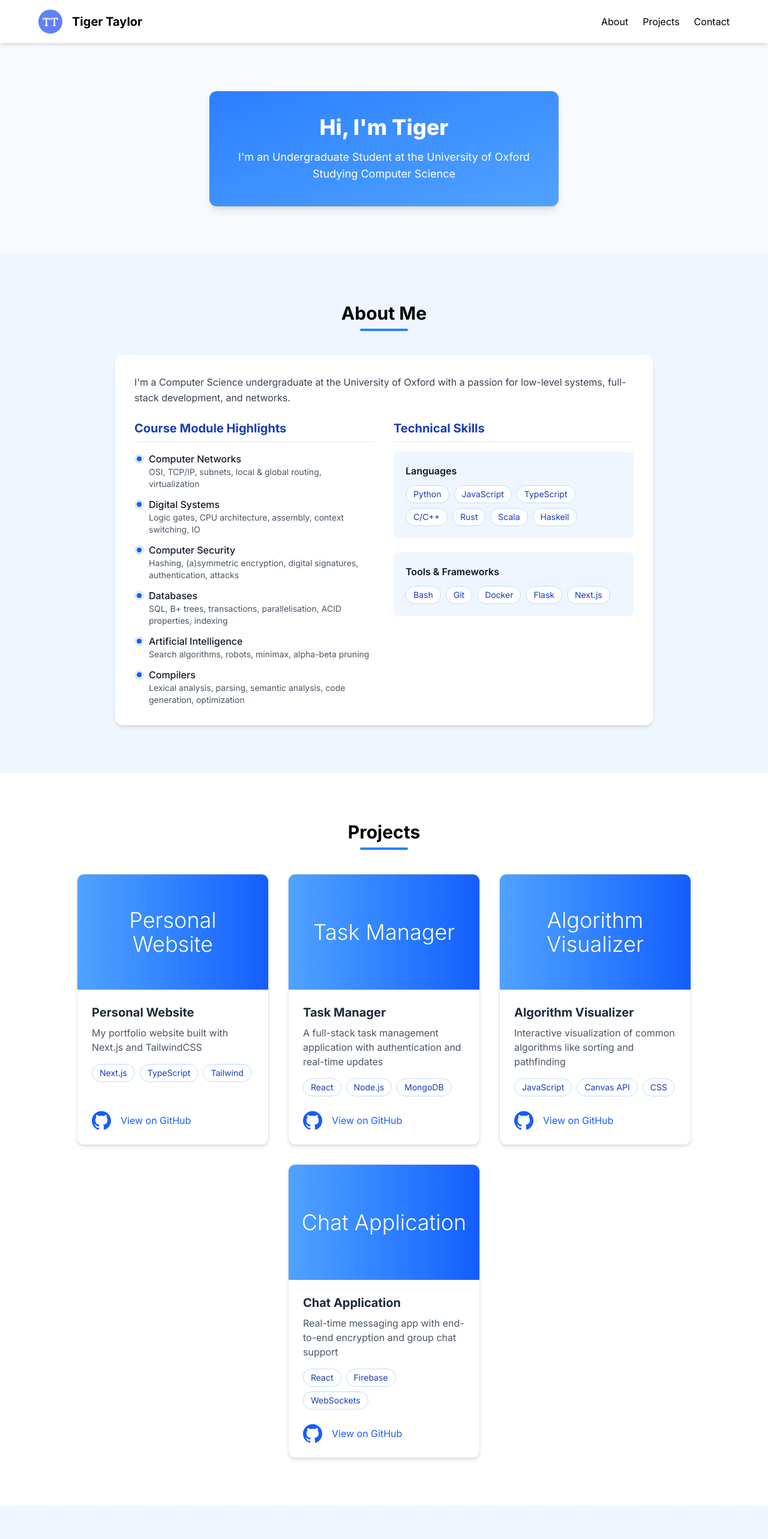
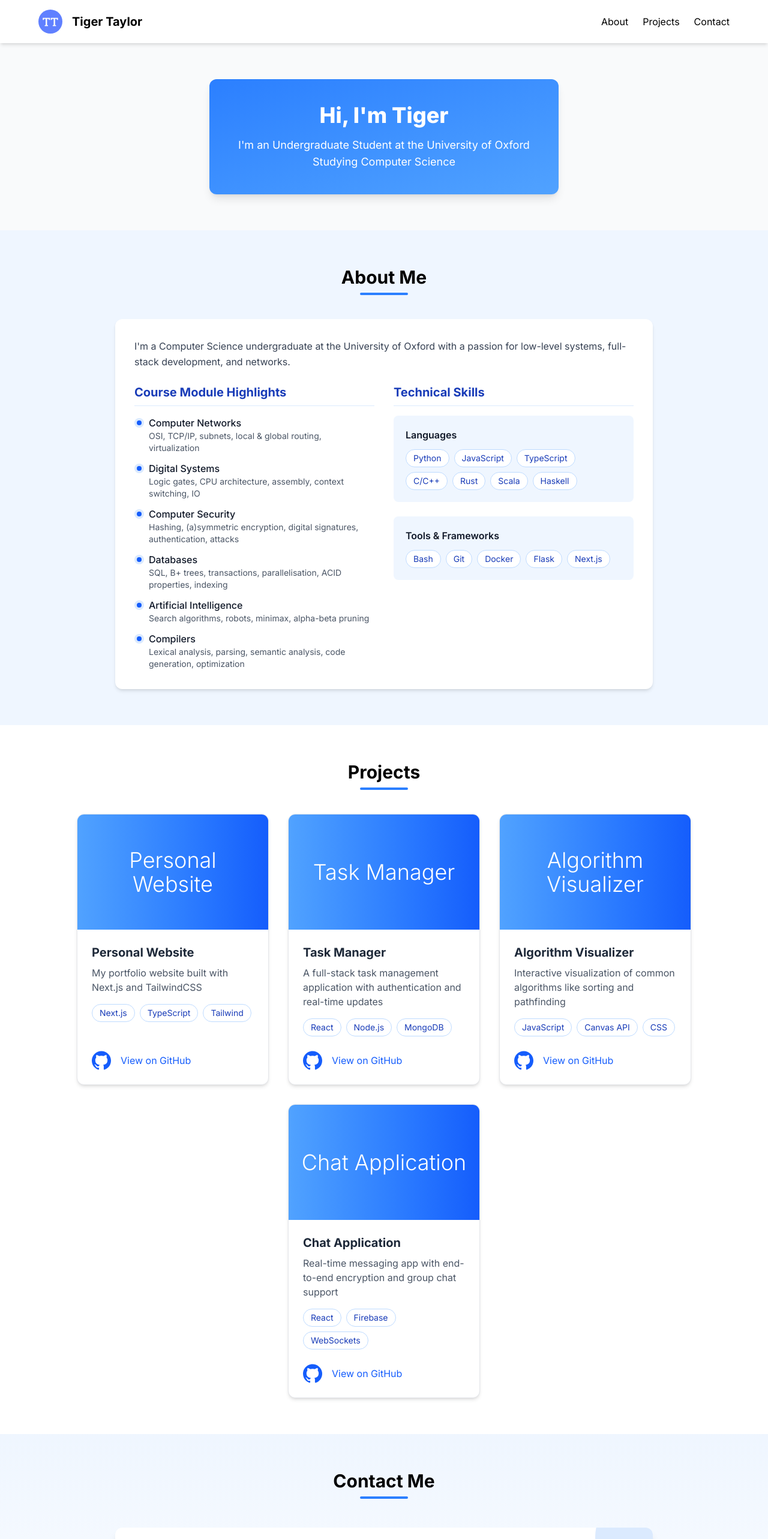
Before and after one commit to actuallyatiger/website, a Next.js app: page / in a window 1280 px wide. Shown: the top 2566 px of the page at 60% size. Built offline with nearby package versions, Linux system fonts and the light colour scheme.

Commit message:
Refactor section padding for better mobile design

```diff
--- a/src/app/page.tsx
+++ b/src/app/page.tsx
@@ -7,7 +7,7 @@ export default function Home() {
   return (
     <main className="flex-grow">
       {/* Hero Section */}
-      <section className="py-20 px-6 flex justify-center items-center">
+      <section className="py-10 md:py-15 px-6 flex justify-center items-center">
         <div className="bg-gradient-to-br from-blue-500 to-blue-400 text-white text-center py-10 px-12 rounded-xl shadow-lg max-w-2xl">
           <h1 className="text-4xl font-extrabold mb-4">Hi, I&apos;m Tiger</h1>
           <p className="text-lg">
@@ -19,7 +19,7 @@ export default function Home() {
       </section>
 
       {/* About Section */}
-      <section id="about" className="py-20 px-6 bg-blue-50">
+      <section id="about" className="py-10 md:py-15 px-6 bg-blue-50">
         <div className="max-w-4xl mx-auto">
           <div className="text-center mb-10">
             <h2 className="text-3xl font-bold mb-2">About Me</h2>
@@ -108,7 +108,7 @@ export default function Home() {
       </section>
 
       {/* Projects Section */}
-      <section id="projects" className="py-20 px-6 bg-white">
+      <section id="projects" className="py-10 md:py-15 px-6 bg-white">
         <div className="max-w-5xl mx-auto">
           <div className="text-center mb-10">
             <h2 className="text-3xl font-bold mb-2">Projects</h2>
@@ -145,7 +145,7 @@ export default function Home() {
       </section>
 
       {/* Contact Section */}
-      <section id="contact" className="py-20 px-6 bg-gradient-to-b from-blue-50 to-white">
+      <section id="contact" className="py-10 md:py-15 px-6 bg-gradient-to-b from-blue-50 to-white">
         <div className="max-w-4xl mx-auto">
           <div className="text-center mb-12">
             <h2 className="text-3xl font-bold mb-2">Contact Me</h2>
@@ -157,9 +157,9 @@ export default function Home() {
             <div className="absolute bottom-0 left-0 w-24 h-24 bg-blue-100 rounded-full -ml-10 -mb-10"></div>
 
             <div className="relative">
-              <p className="text-gray-700 mb-8 text-center md:text-lg">
+              {/* <p className="text-gray-700 mb-8 text-center md:text-lg">
                 Have a project in mind? Let&apos;s collaborate and make something awesome together.
-              </p>
+              </p> */}
 
               <div className="grid grid-cols-1 md:grid-cols-3 gap-6 mb-8">
                 <div className="text-center p-4">
```
